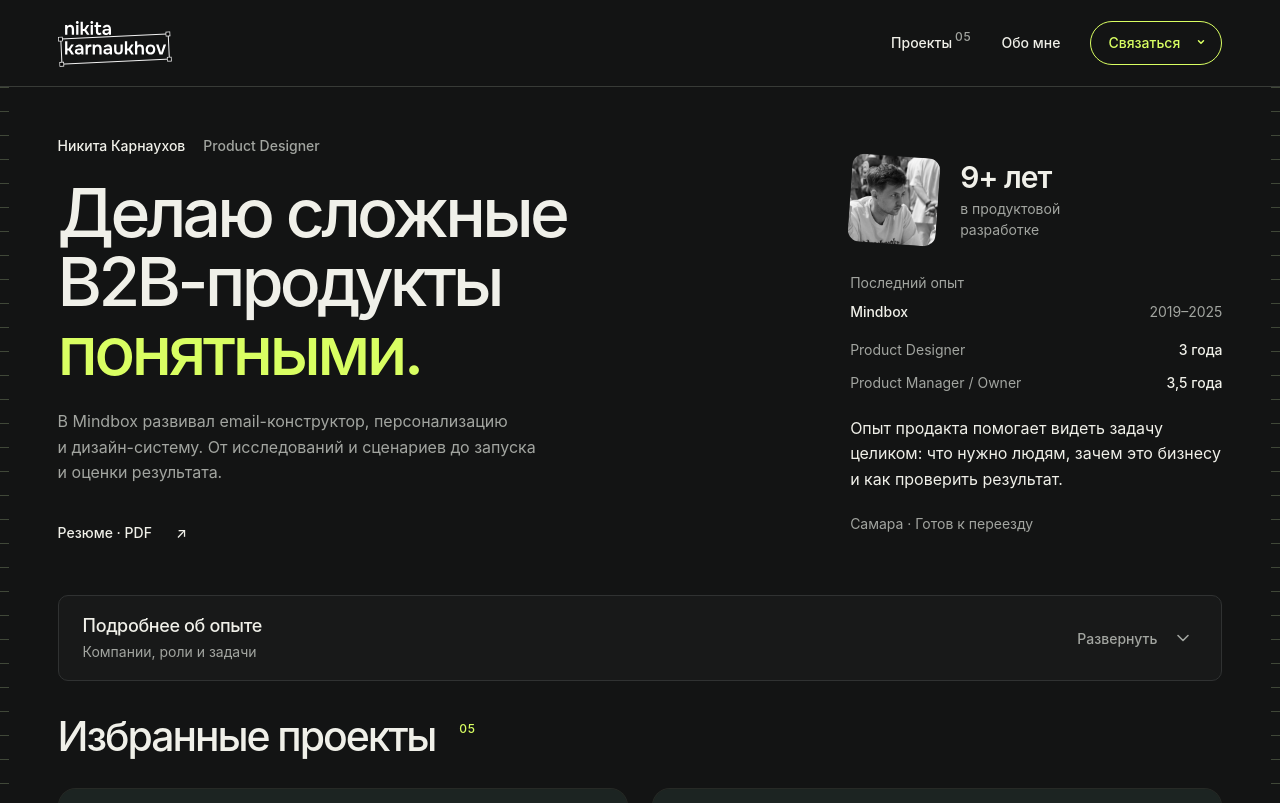
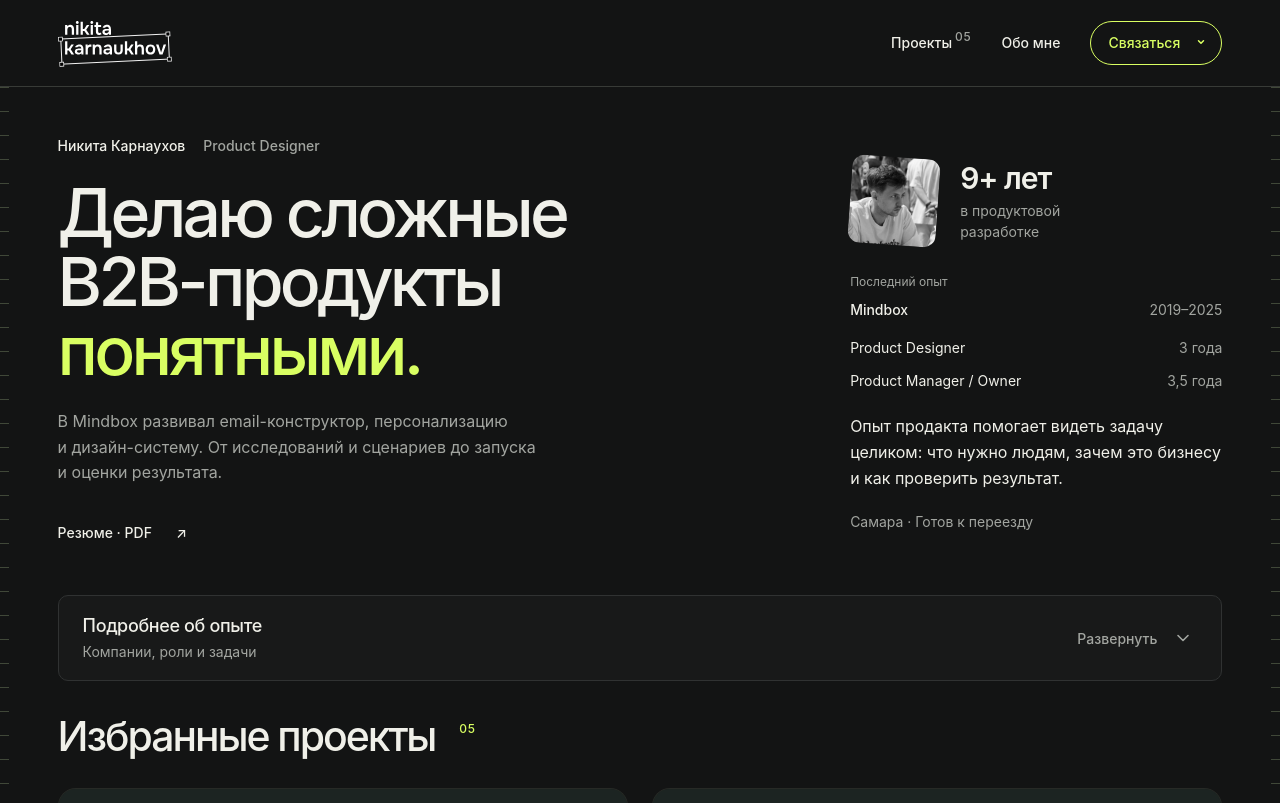
Before and after one commit to shk4/nikitakarnaukhov-portfolio, a Next.js app: page / in a window 1280 px wide. Shown: the top 803 px of the page. Built offline with nearby package versions, Linux system fonts and the light colour scheme; a web font is replaced by a local one.

Commit message:
Fix experience section color and typography hierarchy

```diff
--- a/app/portfolio-intro.css
+++ b/app/portfolio-intro.css
@@ -53,13 +53,13 @@
 .portfolio-intro__tenure strong { display: block; margin-bottom: 4px; font-size: 30px; line-height: 1.15; letter-spacing: -.035em; }
 .portfolio-intro__tenure > span { color: var(--muted); }
 .portfolio-intro__career { margin-top: 28px; }
-.portfolio-intro__career-label { margin: 0 0 8px; font: var(--type-small); color: var(--muted); }
-.portfolio-intro__company { display: flex; align-items: baseline; justify-content: space-between; gap: 14px; margin: 0 0 17px; font: var(--type-action); }
+.portfolio-intro__career-label { margin: 0 0 8px; font: var(--type-small); font-size: .75rem; color: var(--muted); }
+.portfolio-intro__company { display: flex; align-items: baseline; justify-content: space-between; gap: 14px; margin: 0 0 17px; font: var(--type-action); color: var(--ink); }
 .portfolio-intro__company > span:last-child { color: var(--muted); font: var(--type-small); }
 .portfolio-intro__roles { margin: 0; display: grid; gap: 12px; }
 .portfolio-intro__roles > div { display: flex; align-items: baseline; justify-content: space-between; gap: 16px; }
-.portfolio-intro__roles dt { font: var(--type-small); color: var(--muted); }
-.portfolio-intro__roles dd { margin: 0; font: var(--type-action); white-space: nowrap; }
+.portfolio-intro__roles dt { font: var(--type-small); color: var(--ink); }
+.portfolio-intro__roles dd { margin: 0; font: var(--type-small); color: var(--muted); white-space: nowrap; }
 .portfolio-intro__perspective { margin: 23px 0 0; font: var(--type-compact); text-wrap: pretty; }
 .portfolio-intro__location { margin: 20px 0 0; font: var(--type-small); color: var(--muted); }
 .portfolio-intro__history { margin-top: 40px; border: 1px solid #303232; border-radius: 10px; background: #181919; }
```
